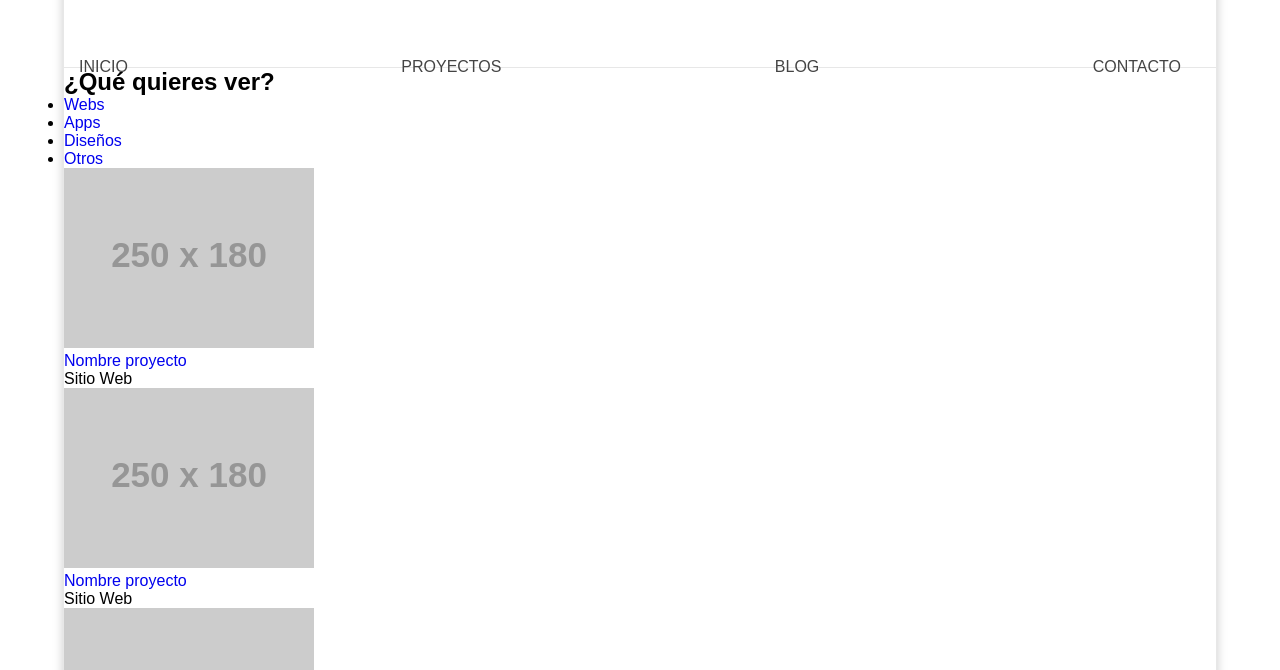
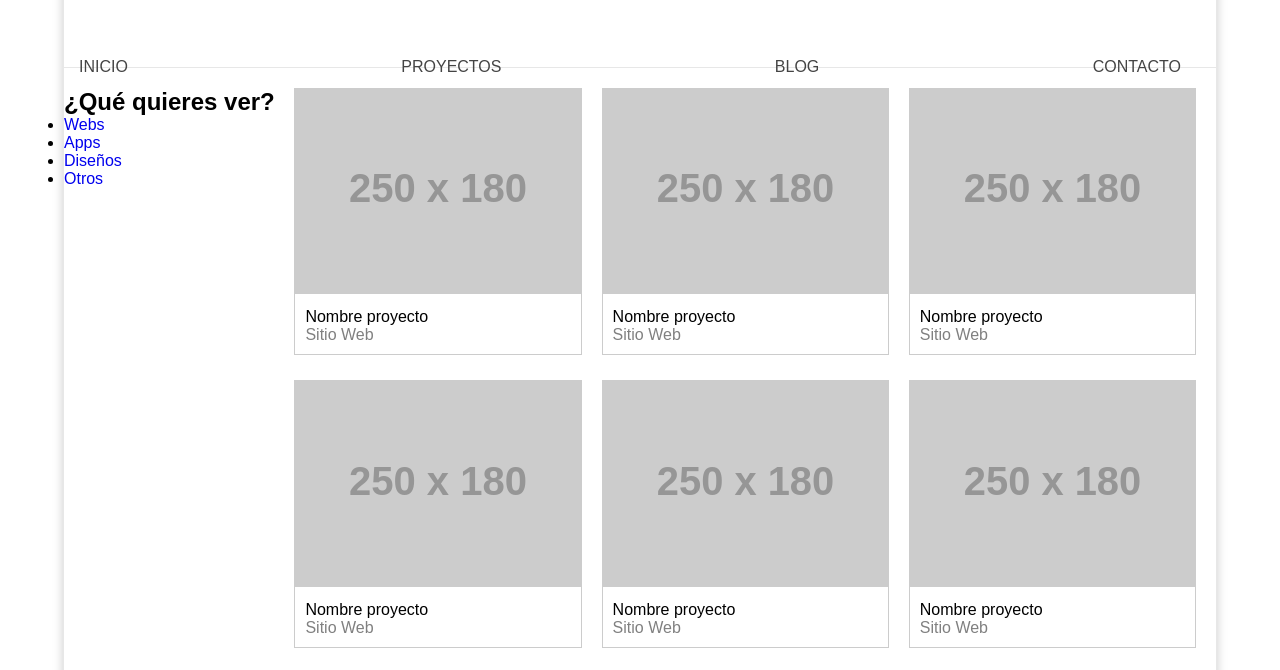
Before and after one commit to Andrus123/maquetacion-3, a plain HTML site: page index.html in a window 1280 px wide. Shown: the part 94-764 px from the top of the page. Drawn offline with Linux system fonts and the light colour scheme; placeholder pictures from the web are drawn by us.

Commit message:
CSS y Flexbox de los proyectos
primero seleccionamos todo el div que contiene la section y el aside , que es el div content, con #content, le damos un display flex, justify-conten: space-between, padding top 20px paddingbottom 20px

seleccionamos las cajitas con #projects, tambien le damos display flex, vemos que se sale del content todas las cajas, entonces con flex-flow, definimos row wrap, row: para que estén el fila y wrap para que no se salgan de la caja padre y se acomoden en orden, le damos justify content: space-between, y flex-basis del 80% (al parecer la pantalla del instructor es mayor, por eso me encontré con un problema de dimensiones, para ello, jugar con las dimensiones y con los flex-basis de cada div contenedor hasta hallar el tamaño adecuado)

seleccionamos cada cajita con .project, le damos un flex-grow 1, para darle una proporcion minima, tambien le damos un flex-basis de 220px, (el instructor le da 250px)para que entre en orden, margin bottom, marginright de 20px para que esten bien alineados,, border 1px solid #ccc

seleccionamos cada imagen de cada proyecto con .project img y le damos un width del 100% para que ocupen bien su lugar
.project-info le damos padding de 10px

y los links , seleccionamos con .project-info a, font-size 16px, color: black, transition para el hover, en hover le cambiamos  el color de letra.

```diff
--- a/styles.css
+++ b/styles.css
@@ -74,3 +74,47 @@
     background: #ccc;
     color: white;
 }
+
+#content{
+    display: flex;
+    justify-content: space-between;
+    padding-top: 20px;
+    padding-bottom: 20px;
+}
+
+#projects{
+    display: flex;
+    flex-flow: row wrap;
+    justify-content: space-between;
+    flex-basis: 80%;
+}
+
+.project{
+    flex-grow: 1;
+    flex-basis: 220px;
+    margin-bottom: 25px;
+    margin-right: 20px;
+    border: 1px solid #ccc;
+}
+
+.project img{
+    width: 100%;
+}
+
+.project-info{
+    padding: 10px;
+}
+
+.project-info a{
+    font-size: 16px;
+    color: black;
+    transition: all 300ms;
+}
+
+.project-info a:hover{
+    color: green;
+}
+.project-info p{
+    font-size: 16px;
+    color: gray;
+}
```
